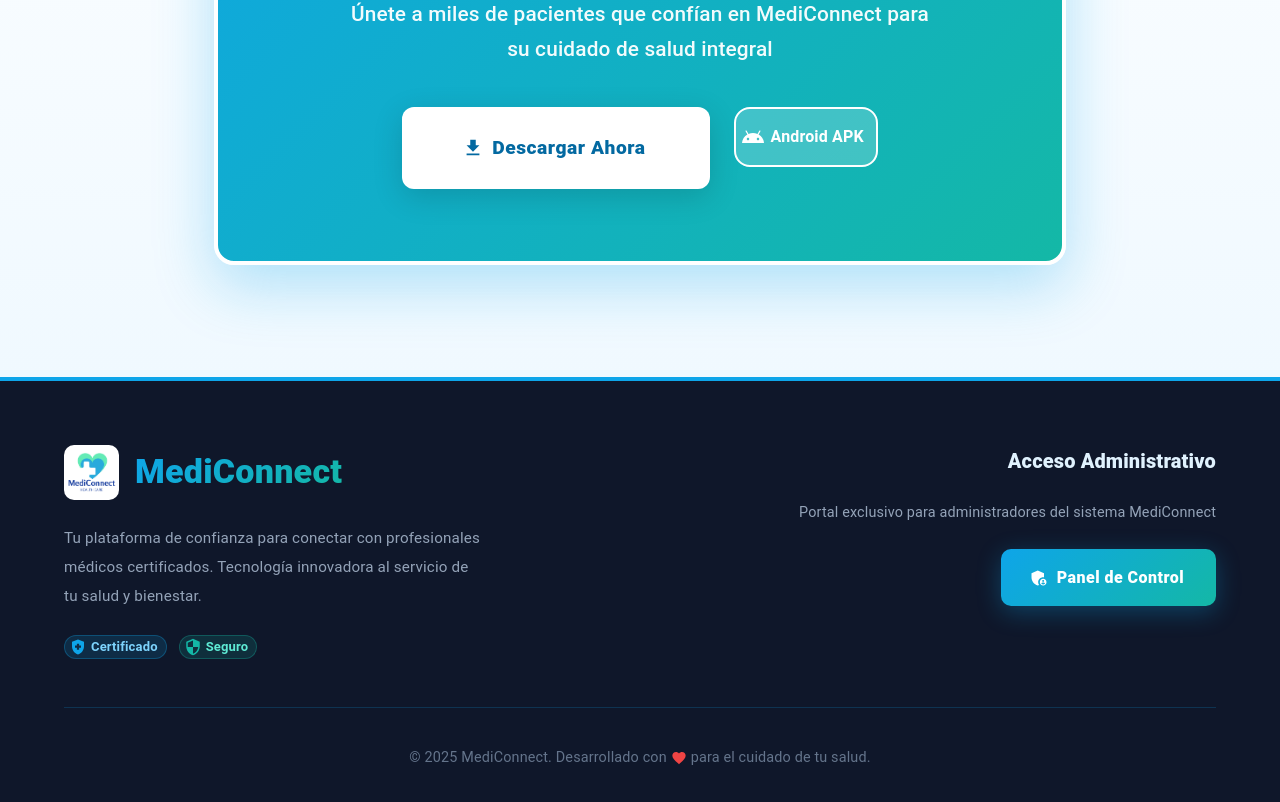
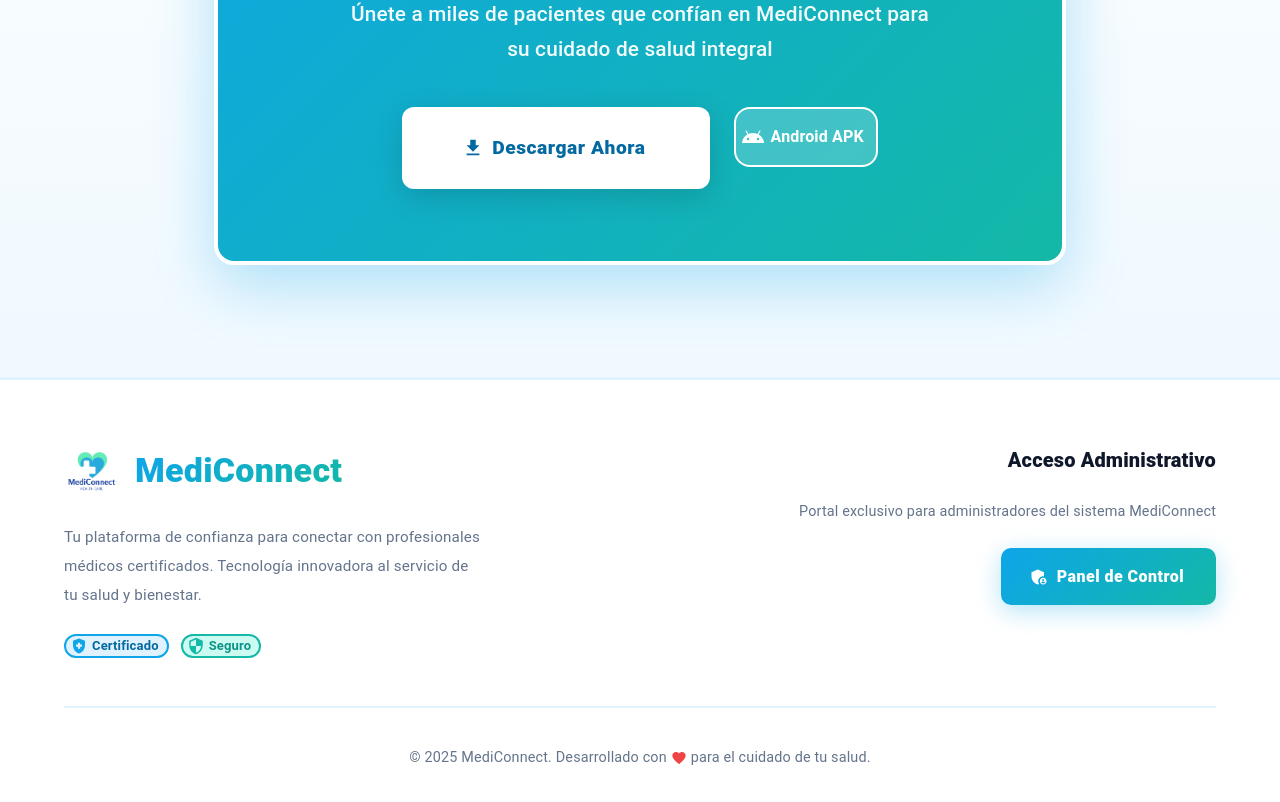
Before and after one commit to rlvaleriee/admin-dashboard, a React (Vite) app: page / in a window 1280 px wide. Shown: the part 2789-3591 px from the top of the page. Built offline with nearby package versions, Linux system fonts and the light colour scheme; no server answers.

Commit message:
Cambio diseño footer

```diff
--- a/src/pages/LandingPage.tsx
+++ b/src/pages/LandingPage.tsx
@@ -727,8 +727,8 @@ export const LandingPage = () => {
         sx={{
           position: 'relative',
           zIndex: 1,
-          backgroundColor: '#0f172a',
-          borderTop: '4px solid #0ea5e9',
+          backgroundColor: 'white',
+          borderTop: '3px solid #e0f2fe',
           py: 8,
         }}
       >
@@ -776,7 +776,7 @@ export const LandingPage = () => {
               <Typography
                 variant="body2"
                 sx={{
-                  color: '#94a3b8',
+                  color: '#64748b',
                   maxWidth: 420,
                   lineHeight: 1.9,
                   fontSize: '0.95rem',
@@ -792,9 +792,9 @@ export const LandingPage = () => {
                   label="Certificado"
                   size="small"
                   sx={{
-                    backgroundColor: 'rgba(14, 165, 233, 0.15)',
-                    color: '#7dd3fc',
-                    border: '1px solid rgba(14, 165, 233, 0.3)',
+                    backgroundColor: '#e0f2fe',
+                    color: '#0369a1',
+                    border: '2px solid #0ea5e9',
                     fontWeight: 700,
                     '& .MuiChip-icon': {
                       color: '#0ea5e9',
@@ -806,9 +806,9 @@ export const LandingPage = () => {
                   label="Seguro"
                   size="small"
                   sx={{
-                    backgroundColor: 'rgba(20, 184, 166, 0.15)',
-                    color: '#5eead4',
-                    border: '1px solid rgba(20, 184, 166, 0.3)',
+                    backgroundColor: '#ccfbf1',
+                    color: '#0d9488',
+                    border: '2px solid #14b8a6',
                     fontWeight: 700,
                     '& .MuiChip-icon': {
                       color: '#14b8a6',
@@ -818,12 +818,12 @@ export const LandingPage = () => {
               </Stack>
             </Box>
             <Box sx={{ textAlign: { xs: 'left', md: 'right' } }}>
-              <Typography variant="h6" sx={{ color: '#e0f2fe', fontWeight: 800, mb: 3 }}>
+              <Typography variant="h6" sx={{ color: '#0f172a', fontWeight: 800, mb: 3 }}>
                 Acceso Administrativo
               </Typography>
               <Typography
                 variant="body2"
-                sx={{ color: '#94a3b8', mb: 3, fontSize: '0.9rem', lineHeight: 1.7 }}
+                sx={{ color: '#64748b', mb: 3, fontSize: '0.9rem', lineHeight: 1.7 }}
               >
                 Portal exclusivo para administradores del sistema MediConnect
               </Typography>
@@ -855,7 +855,7 @@ export const LandingPage = () => {
           </Box>
           <Box
             sx={{
-              borderTop: '1px solid rgba(14, 165, 233, 0.2)',
+              borderTop: '2px solid #e0f2fe',
               pt: 5,
               textAlign: 'center',
             }}
```
